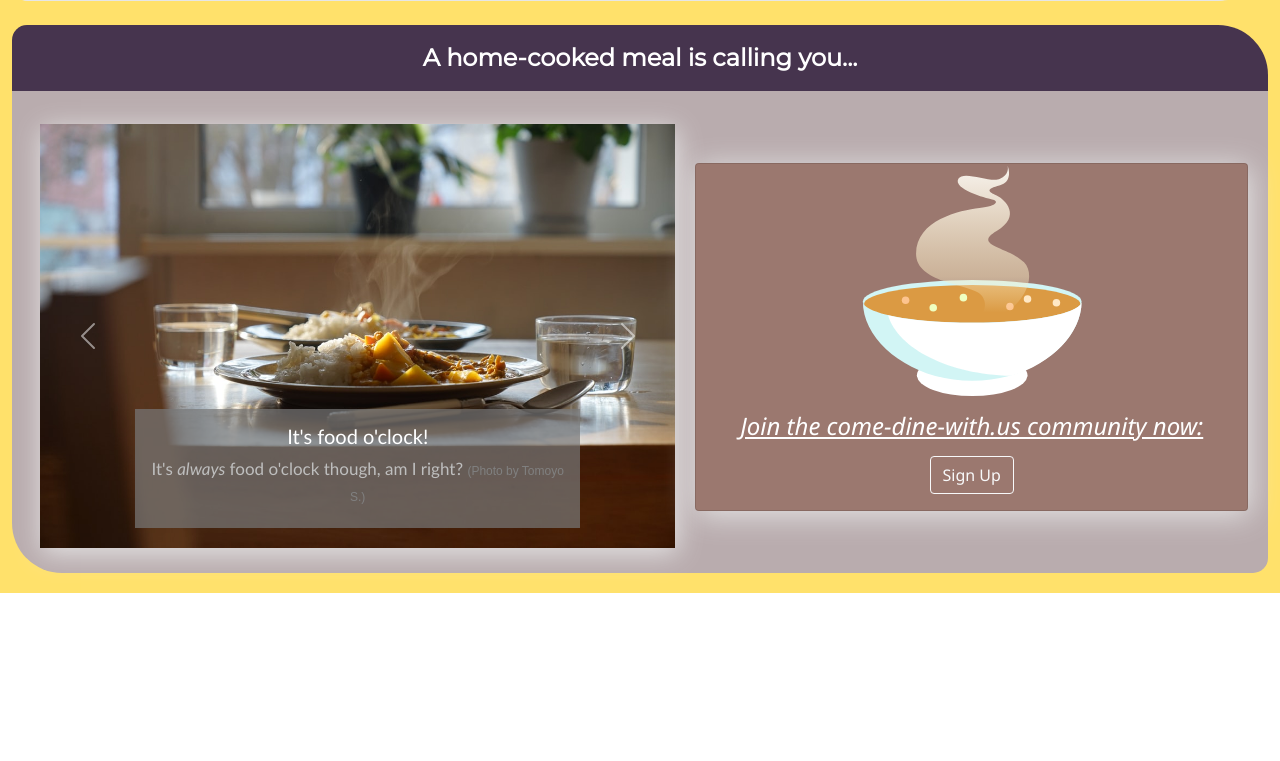
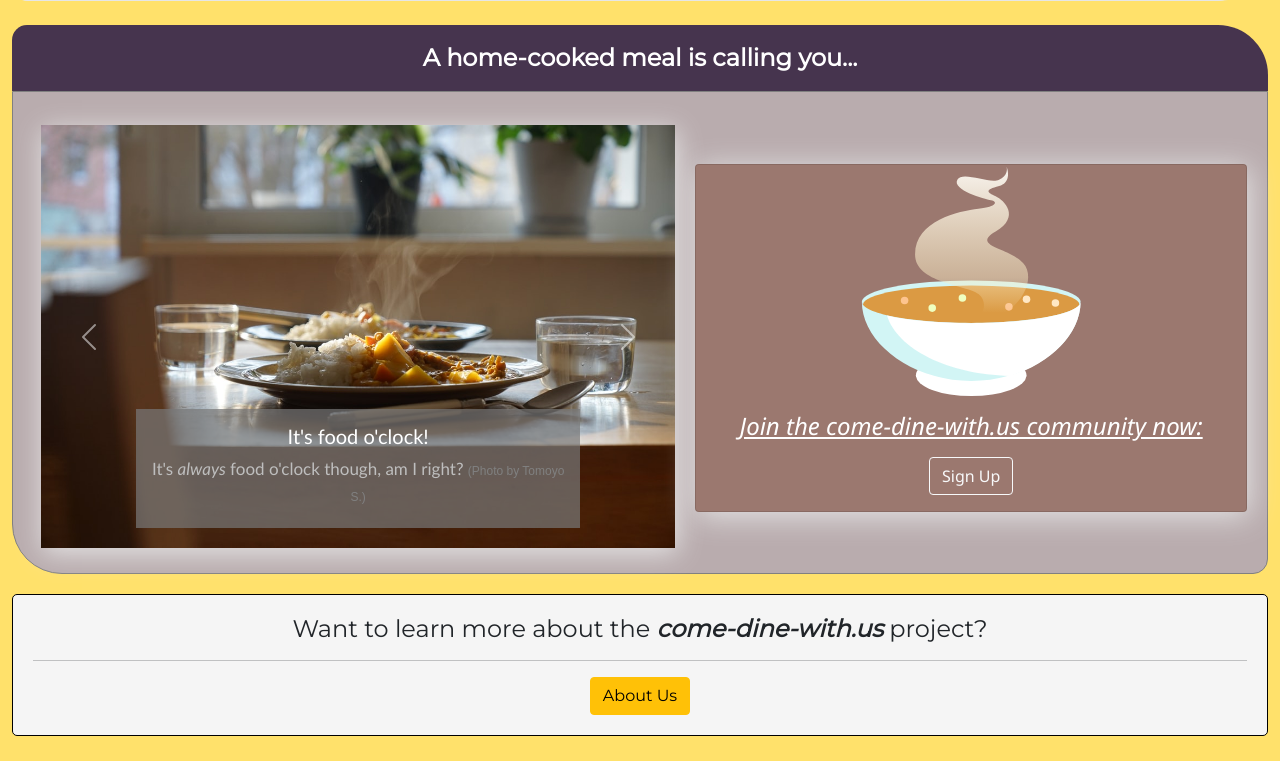
Before and after one commit to cw118/come-dine-with.us, a Flask app: page / in a window 1280 px wide. Shown: the part 714-1475 px from the top of the page. Before the commit the page ends 1307 px from the top, so only its background shows below. Run offline with Flask 2, Linux system fonts and the light colour scheme; some libraries are stand-ins or nearby versions.

Commit message:
Improve UI layout, complete about page and clean-up

```diff
--- a/static/styles.css
+++ b/static/styles.css
@@ -150,6 +150,7 @@ div#lower-section {
     background: #b9acae;
     border-radius: 0px 0px 15px 50px;
     margin-bottom: 20px;
+    border: solid 0.5px gray;
 }
 
 .card {
@@ -165,6 +166,68 @@ div#lower-section {
 .card img {
     width: 40%;
     margin: auto;
+}
+
+.about-bubble {
+    border-radius: 50px 15px;
+    background: #FFF;
+    padding: 45px 35px;
+    box-shadow: 5px 10px 18px -4px #888888;
+    margin: 30px;
+    line-height: 1.7;
+}
+
+.about-bubble h3 {
+    font-family: Inter, sans-serif;
+    padding-left: 8px;
+    padding-right: 8px;
+    margin-bottom: 0.8rem;
+}
+
+.about-bubble ul {
+    line-height: 2;
+}
+
+#project-name {
+    font-style: italic;
+    font-weight: bold;
+    padding-right: 3px;
+}
+
+.copy-all {
+    user-select: all;
+    color: #0000e6;
+    text-decoration: none;
+}
+
+.iconify {
+    text-decoration: none;
+    color: black;
+    margin-left: 5px;
+    font-size: 18px;
+}
+
+h3.text-end ~ p {
+    text-align: right;
+}
+
+h3#left-align ~ p {
+    text-align: left;
+}
+
+.img-thumbnail {
+    position: relative;
+    left: 100%;
+    transform: translateX(-100%);
+}
+
+.learn-more {
+    padding: 20px;
+    background: whitesmoke;
+    text-align: center;
+    margin-bottom: 25px;
+    border-radius: 5px;
+    border: solid 0.5px black;
 }
 
 @media screen and (min-width: 760px) {
--- a/templates/base.html
+++ b/templates/base.html
@@ -25,6 +25,9 @@
         <link rel="stylesheet" href="https://fonts.googleapis.com/css?family=Montserrat">
         <link rel="stylesheet" href="https://fonts.googleapis.com/css?family=Inter">
         <link rel="stylesheet" href="https://fonts.googleapis.com/css?family=Lobster">
+
+        <!-- Iconify SVG framework for icons -->
+        <script src="https://code.iconify.design/2/2.1.0/iconify.min.js"></script>
 
         {% if title %}
         <title>{{ title }} | Dine With Us</title>
@@ -68,8 +71,5 @@
         {% endwith %}
         {% block content %}{% endblock %}
         </div>
-        <footer>
-
-        </footer>
     </body>
 </html>
--- a/templates/index.html
+++ b/templates/index.html
@@ -22,35 +22,35 @@
         <div id="carouselExampleControls" class="mt-2 float-start carousel slide" data-bs-ride="carousel">
             <div class="carousel-inner">
                 <div class="carousel-item active">
-                    <img src="{{url_for('static', filename='carousel_1.jpg')}}" class="d-block w-100" alt="...">
+                    <img src="{{url_for('static', filename='carousel_1.jpg')}}" class="d-block w-100" alt="Two steaming bowls of curry rice">
                     <div class="carousel-caption d-none d-md-block">
                         <h5>It's food o'clock!</h5>
                         <p>It's <em>always</em> food o'clock though, am I right? <span class="cite">(Photo by Tomoyo S.)</span></p>
                     </div>
                 </div>
                 <div class="carousel-item">
-                    <img src="{{url_for('static', filename='carousel_2.jpg')}}" class="d-block w-100" alt="...">
+                    <img src="{{url_for('static', filename='carousel_2.jpg')}}" class="d-block w-100" alt="Extravagant meal on a table">
                     <div class="carousel-caption d-none d-md-block">
                         <h5>Nothing brings people together like <strong>food</strong>!</h5>
                         <p>And coffee. Coffee's great too. <span class="cite">(Photo by Jed Owen)</span></p>
                     </div>
                 </div>
                 <div class="carousel-item">
-                    <img src="{{url_for('static', filename='carousel_3.jpg')}}" class="d-block w-100" alt="...">
+                    <img src="{{url_for('static', filename='carousel_3.jpg')}}" class="d-block w-100" alt="People sharing a meal around a circular table">
                     <div class="carousel-caption d-none d-md-block">
                         <h5>The more the merrier!</h5>
                         <p>Remember to stay healthy and safe! <span class="cite">(Photo by Luisa Brimble)</span></p>
                     </div>
                 </div>
                 <div class="carousel-item">
-                    <img src="{{url_for('static', filename='carousel_4.jpg')}}" class="d-block w-100" alt="...">
+                    <img src="{{url_for('static', filename='carousel_4.jpg')}}" class="d-block w-100" alt="Homemade the works pizza in a cast iron pan">
                     <div class="carousel-caption d-none d-md-block">
                         <h5>Mmm, pizza...</h5>
                         <p>Look at all those toppings! <span class="cite">(Photo by Karthik Garikapati)</span></p>
                     </div>
                 </div>
                 <div class="carousel-item">
-                    <img src="{{url_for('static', filename='carousel_5.jpg')}}" class="d-block w-100" alt="...">
+                    <img src="{{url_for('static', filename='carousel_5.jpg')}}" class="d-block w-100" alt="Chocolate chip cookies next to a cookie rack">
                     <div class="carousel-caption d-none d-md-block">
                         <h5>Are those homemade cookies I smell?</h5>
                         <p>Fresh out of the oven? Even better! <span class="cite">(Photo by Lindsey Savage)</span></p>
@@ -74,11 +74,9 @@
             </div>
         </div>
     </div>
-
-    <!-- <h1>Hi, {{ user.username }}!</h1>
-    {% for post in posts %}
-    <div class="user-post">
-        <p>{{ post.author.username }} says: <b>{{ post.body }}</b></p>
+    <div class="learn-more">
+        <h4>Want to learn more about the <strong><em>come-dine-with.us</em></strong> project?</h4>
+        <hr>
+        <a href="{{ url_for('about') }}" class="btn btn-warning">About Us</a>
     </div>
-    {% endfor %} -->
 {% endblock %}
```
Also changed, not shown: templates/about.html (+24 -0 lines), static/dine-with-us.gif (added).
